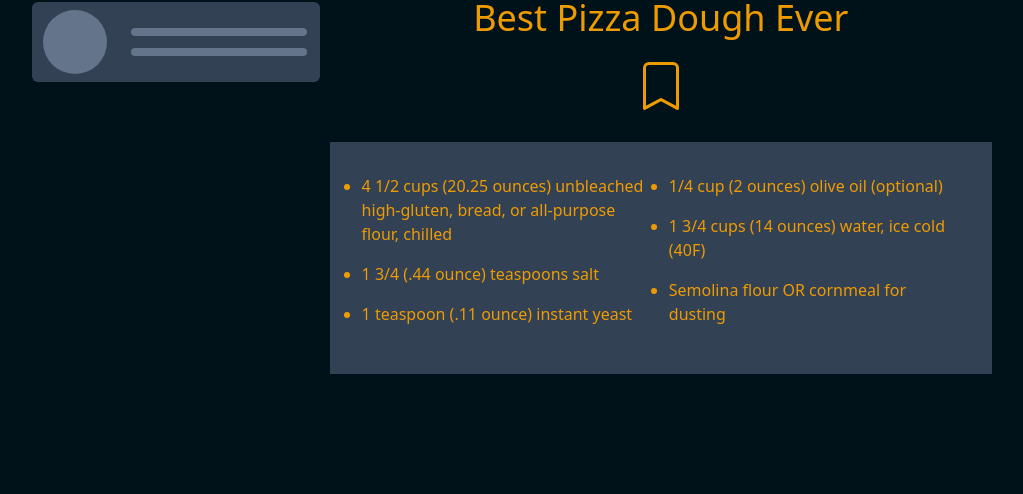
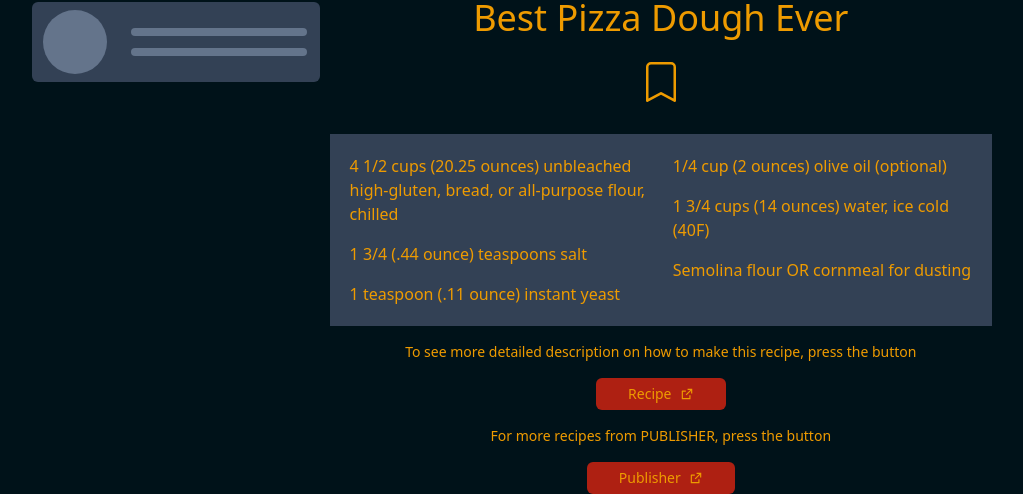
Before and after one commit to hefest42/tailwind-project, a React (Create React App) app: page / in a window 1280 px wide. Shown: the part 306-800 px from the top of the page, without its empty margins (128-1151 px from the left). Built offline with nearby package versions, Linux system fonts and the light colour scheme.

Commit message:
basic layout for hero recipe

```diff
--- a/src/components/Hero/HeroRecipe.js
+++ b/src/components/Hero/HeroRecipe.js
@@ -1,6 +1,7 @@
 import React from "react";
 
 import { BsBookmark } from "react-icons/bs";
+import { RiExternalLinkLine } from "react-icons/ri";
 
 const testRecipe = {
     publisher: "101 Cookbooks",
@@ -29,19 +30,31 @@ const HeroRecipe = () => {
 
             <h1 className="w-full text-2xl sm:text-4xl flex justify-center">{testRecipe.title}</h1>
             <div className="w-full flex justify-center mt-6">
-                <BsBookmark className="w-8 h-8 md:w-12 md:h-12" />
+                <BsBookmark className="w-8 h-8 md:w-10 md:h-10" />
             </div>
             <div className="w-full flex justify-center items-center">
-                <ul className="w-full bg-skeleton-dark mt-8 list-none md:list-disc columns-3 md:columns-2 text-xs md:text-base p-8">
+                <ul className="w-full bg-skeleton-dark mt-8 list-none columns-3 md:columns-2 text-xs md:text-base p-4">
                     {testRecipe.ingredients.map((ing, i) => (
-                        <li key={i} className="mb-4">
+                        <li key={i} className="mb-2 p-1">
                             {ing}
                         </li>
                     ))}
                 </ul>
             </div>
-            <div></div>
-            <div></div>
+            <div className="flex flex-col justify-center items-center text-sm  text-center mt-4">
+                <p>To see more detailed description on how to make this recipe, press the button</p>
+                <button className="h-8 px-8 bg-bright-red rounded-md mt-4 hover:bg-dark-red flex justify-center items-center">
+                    Recipe <RiExternalLinkLine className="ml-2" />
+                </button>
+            </div>
+
+            <div className="flex flex-col justify-center items-center text-sm  text-center mt-4">
+                <p>For more recipes from PUBLISHER, press the button</p>
+                <button className="h-8 px-8 bg-bright-red rounded-md mt-4 hover:bg-dark-red flex justify-center items-center">
+                    Publisher
+                    <RiExternalLinkLine className="ml-2" />
+                </button>
+            </div>
         </div>
     );
 };
--- a/src/components/Recipe-List/RecipeListMobile.js
+++ b/src/components/Recipe-List/RecipeListMobile.js
@@ -22,7 +22,7 @@ const RecipeListMobile = () => {
             </div>
 
             <div
-                className={`md:hidden w-12 h-12 bg-lightest-blue rounded-full flex justify-center items-center transition-transform ${
+                className={`md:hidden w-12 h-12 bg-lightest-blue rounded-full flex justify-center items-center transition-transform -translate-y-[230%] ${
                     displayRecipeListMobile ? "" : "translate-x-[100%]"
                 } `}
                 onClick={() => setDisplayRecipeMobile((state) => !state)}
```
